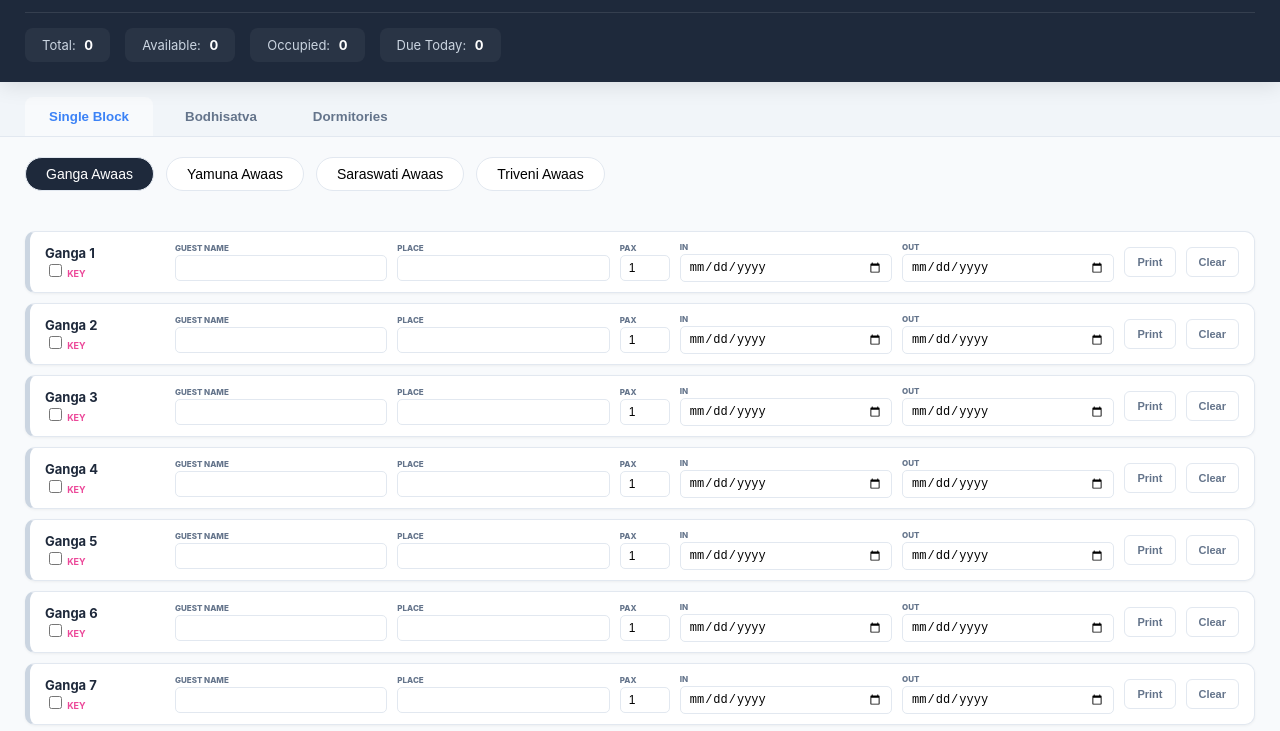
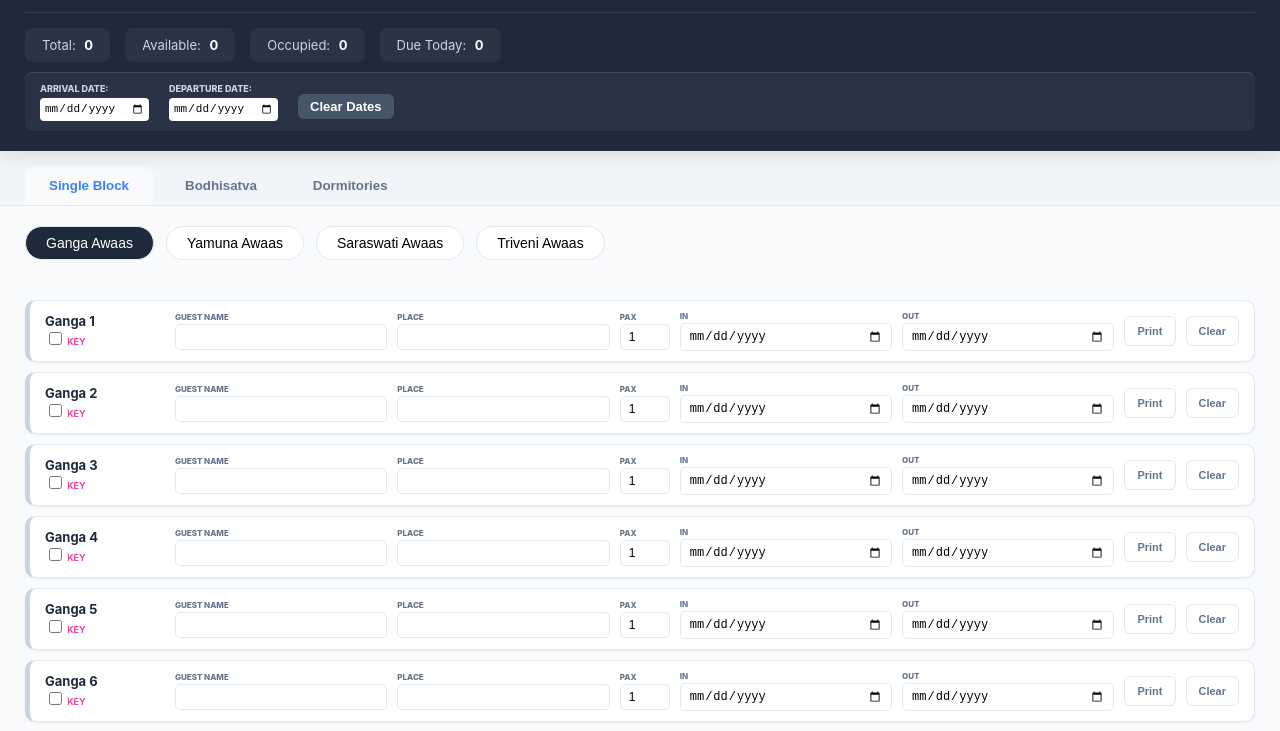
Before and after one commit to Dgreat-code/room_allocation, a plain HTML site: page index.html in a window 1280 px wide. Shown: the part 62-793 px from the top of the page. Drawn offline with Linux system fonts and the light colour scheme; no server answers.

Commit message:
Update index.html

```diff
--- a/index.html
+++ b/index.html
@@ -1,4 +1,3 @@
-
 <!DOCTYPE html>
 <html lang="en">
 <head>
@@ -201,6 +200,20 @@
         <div class="stat-card" onclick="filterByStatus('occ', event)">Occupied: <b id="stat-occ">0</b></div>
         <div class="stat-card" onclick="filterByStatus('due', event)">Due Today: <b id="stat-due">0</b></div>
     </div>
+
+    <div class="stats-container" style="background: rgba(255,255,255,0.05); margin-top: 10px; padding: 10px 15px; border-radius: 8px;">
+        <div style="display: flex; gap: 20px; align-items: center;">
+            <div class="form-group">
+                <label style="color: #cbd5e1; font-size: 9px;">Arrival Date:</label>
+                <input type="date" id="filter-in" onchange="findGuestsByDate('in')" style="padding: 4px; border-radius: 4px; border: none; font-size: 11px;">
+            </div>
+            <div class="form-group">
+                <label style="color: #cbd5e1; font-size: 9px;">Departure Date:</label>
+                <input type="date" id="filter-out" onchange="findGuestsByDate('out')" style="padding: 4px; border-radius: 4px; border: none; font-size: 11px;">
+            </div>
+            <button onclick="clearDateFilter()" class="btn-header" style="background: #475569; padding: 5px 12px; margin-top: 10px;">Clear Dates</button>
+        </div>
+    </div>
 </header>
 
 <nav class="nav-l1 no-print">
@@ -359,8 +372,6 @@ function preparePrint(uid, label) {
     const checkout = formatDate(document.getElementById(`out-${uid}`).value);
     const persons = document.getElementById(`p-${uid}`) ? parseInt(document.getElementById(`p-${uid}`).value) || 1 : 1;
 
-    // Extract only the first name (supports comma or semicolon)
-    // If you type "Tina, Jerry", firstName becomes "Tina"
     const firstName = rawValue.split(/[;,]/)[0].trim();
 
     const activeTab = document.querySelector('.tab-btn.active').innerText;
@@ -382,9 +393,6 @@ function preparePrint(uid, label) {
     printArea.innerHTML = '';
 
     for(let i=0; i < persons; i++) {
-        // Logic:
-        // Card 1 (i=0): Prints the first name extracted.
-        // Card 2+ (i>0): Prints an empty string for manual writing.
         const displayName = (i === 0) ? firstName : "";
 
         printArea.innerHTML += `
@@ -557,6 +565,46 @@ function formatDate(dateStr) {
     const [year, month, day] = dateStr.split('-');
     return `${day}/${month}/${year}`;
 }
+
+// NEW FILTERING FUNCTIONS
+function findGuestsByDate(type) {
+    const filterDate = document.getElementById(`filter-${type}`).value;
+    if (!filterDate) return;
+
+    // Clear the other date input to avoid mixed results
+    if (type === 'in') document.getElementById('filter-out').value = '';
+    else document.getElementById('filter-in').value = '';
+
+    const cards = document.querySelectorAll('.card');
+    let foundCount = 0;
+
+    cards.forEach(card => {
+        const uid = card.id.replace('card-', '');
+        const dateInput = document.getElementById(`${type}-${uid}`);
+        const dateVal = dateInput ? dateInput.value : null;
+
+        if (dateVal === filterDate) {
+            card.style.display = 'flex';
+            foundCount++;
+        } else {
+            card.style.display = 'none';
+        }
+    });
+
+    // Automatically expand all tabs so user can see results across buildings
+    document.querySelectorAll('.page').forEach(p => p.classList.add('active-block'));
+    document.querySelectorAll('.building-section').forEach(s => s.classList.add('active-block'));
+    document.querySelectorAll('.floor-section').forEach(f => f.classList.add('active-block'));
+
+    alert(`Found ${foundCount} guests for the selected date.`);
+}
+
+function clearDateFilter() {
+    document.getElementById('filter-in').value = '';
+    document.getElementById('filter-out').value = '';
+    // Reload is the cleanest way to restore the original tab UI state
+    location.reload();
+}
 </script>
 </body>
 </html>
```
